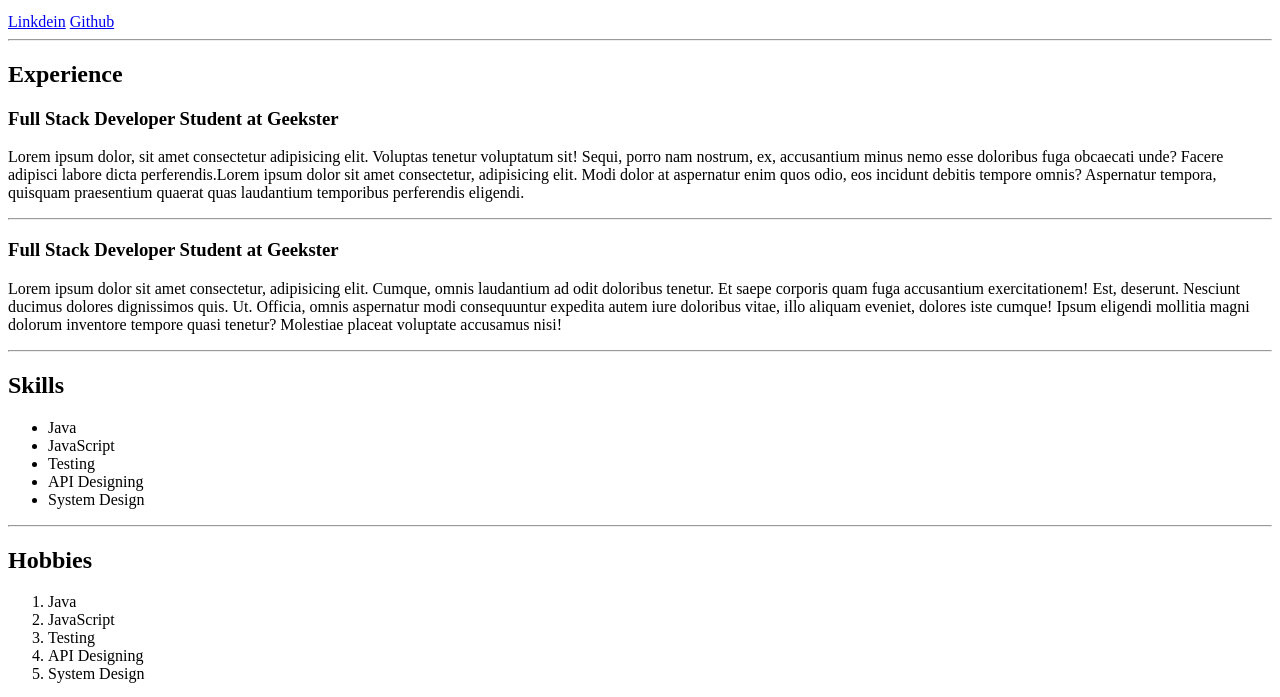
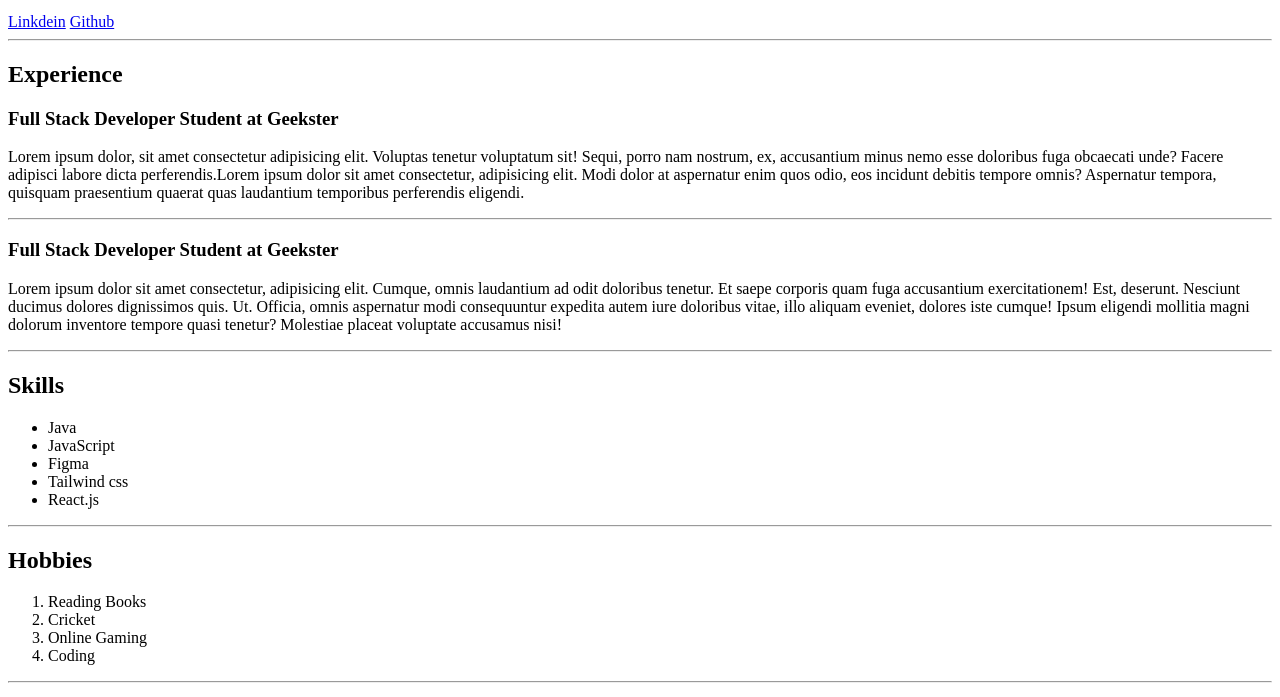
Before and after one commit to mohit15-web/Resume, a plain HTML site: page index.html in a window 1280 px wide. Shown: the part 101-798 px from the top of the page. Drawn offline with Linux system fonts and the light colour scheme.

Commit message:
Hobbies added

```diff
--- a/index.html
+++ b/index.html
@@ -23,18 +23,17 @@
     <ul>
         <li>Java</li>
         <li>JavaScript</li>
-        <li>Testing</li>
-        <li>API Designing</li>
-        <li>System Design</li>
+        <li>Figma</li>
+        <li>Tailwind css</li>
+        <li>React.js</li>
     </ul>
     <hr>
     <h2>Hobbies</h2>
     <ol>
-        <li>Java</li>
-        <li>JavaScript</li>
-        <li>Testing</li>
-        <li>API Designing</li>
-        <li>System Design</li>
+        <li>Reading Books</li>
+        <li>Cricket</li>
+        <li>Online Gaming</li>
+        <li>Coding</li>
     </ol>
     <hr>
     <h2>Projects</h2>
```
